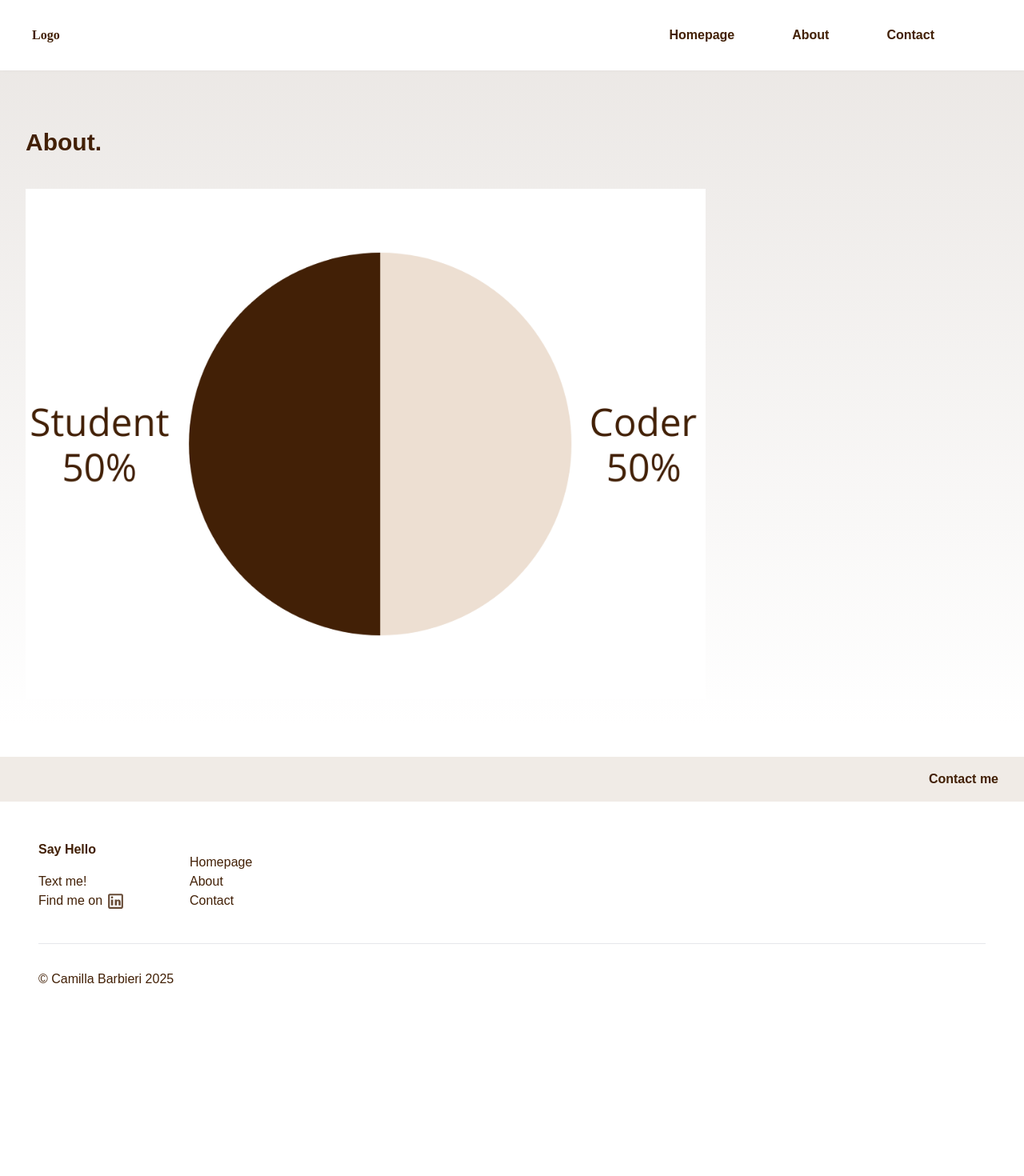
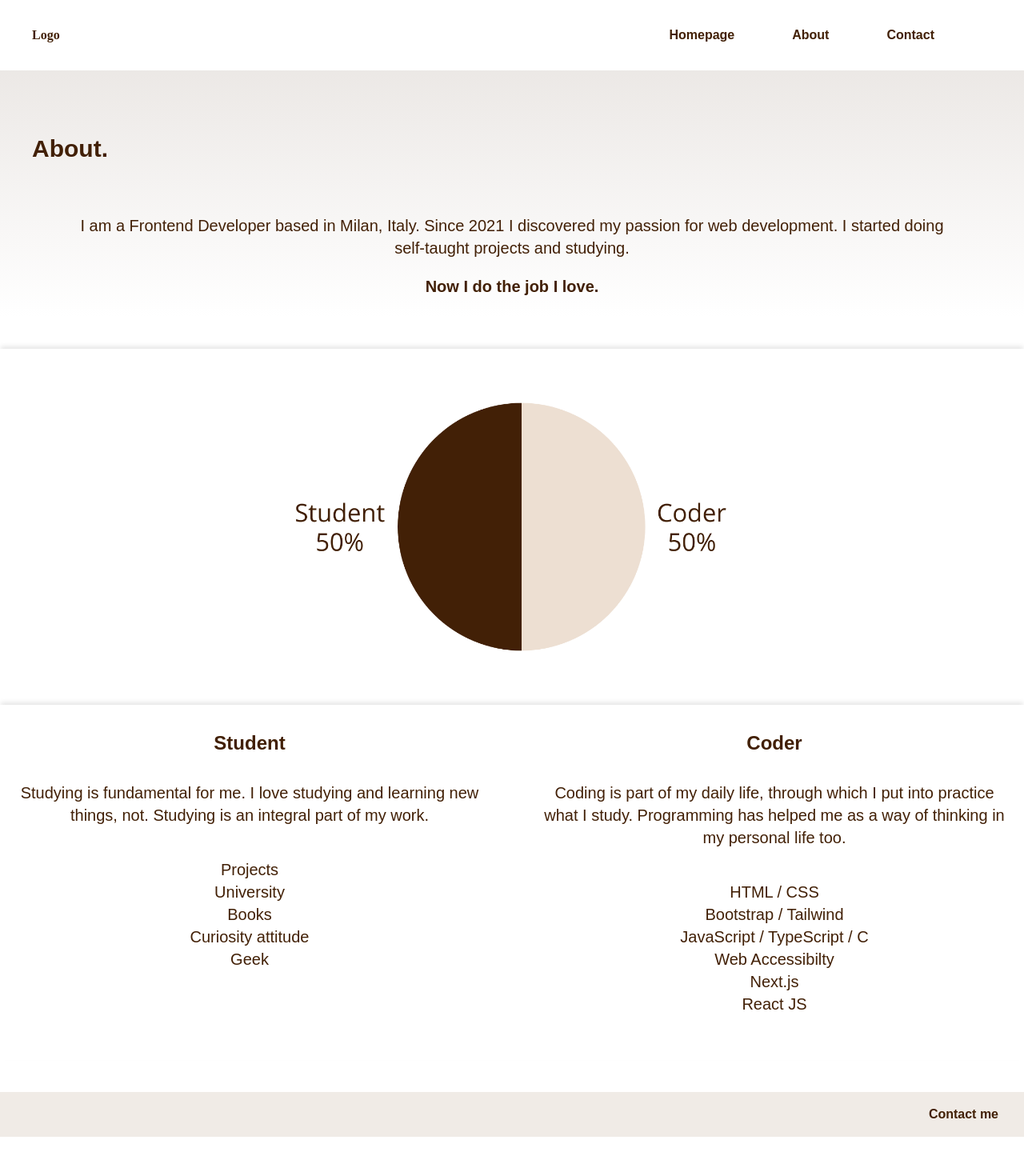
Before and after one commit to Camilla-Barb/Portfolio, a Next.js app: page /pages/about in a window 1280 px wide. Shown: the top 1470 px of the page at 80% size. Before the commit the page ends 1284 px from the top, so only its background shows below. Built offline with nearby package versions, Linux system fonts and the light colour scheme; a web font is replaced by a local one.

Commit message:
About page content & layout

```diff
--- a/src/app/api/contact/route.ts
+++ b/src/app/api/contact/route.ts
@@ -31,6 +31,7 @@ export async function POST(req: Request) {
     return NextResponse.json({ success: true, message: "Message received!" });
     // eslint-disable-next-line @typescript-eslint/no-unused-vars
   } catch (error) {
+    console.log(error);
     return NextResponse.json({ error: "Server error" }, { status: 500 });
   }
 }
--- a/src/app/component/ContactForm.tsx
+++ b/src/app/component/ContactForm.tsx
@@ -30,7 +30,7 @@ export default function ContactForm() {
       if (response.ok) {
         setFormData({ name: "", email: "", message: "" });
       } else {
-        setStatus("The message could not be sent.");
+        setStatus("The message cannot be sent.");
       }
       // eslint-disable-next-line @typescript-eslint/no-unused-vars
     } catch (error) {
--- a/src/app/component/Navbar.tsx
+++ b/src/app/component/Navbar.tsx
@@ -89,7 +89,7 @@ export default function Navbar() {
       )}
 
       {breakpoint === "desktop" && (
-        <div className="bg-white font-bold flex items-center justify-between shadow-[0_-2px_6px_rgba(0,0,0,0.1)] w-full">
+        <div className="bg-white font-bold flex items-center justify-between w-full">
           <Link className="pl-10 font-italic" href="/">
             Logo
           </Link>
--- a/src/app/pages/about/page.tsx
+++ b/src/app/pages/about/page.tsx
@@ -3,18 +3,63 @@ import Image from "next/image";
 
 export default function About() {
   return (
-    <section className="about-section p-8 bg-gradient-to-t from-white to-yellow-950/10">
-      <h1 className="text-3xl font-bold pb-10 pt-10">About.</h1>
-
+    <div className="about-section">
+      <section className="p-10 pb-6 bg-gradient-to-t from-white to-yellow-950/10">
+        <h1 className="text-3xl font-bold pb-16 pt-10">About.</h1>
+        <p className="text-xl md:pl-10 md:pr-10 text-center">
+          I am a Frontend Developer based in Milan, Italy. Since 2021 I
+          discovered my passion for web development. I started doing self-taught
+          projects and studying.
+        </p>
+        <p className="text-xl font-bold md:pl-10 md:pr-10 text-center pt-5">
+          Now I do the job I love.
+        </p>
+      </section>
+      <section className="pie-chart-section pt-10">
+        <div className="pie-chart-image flex flex-col justify-center items-center pl-5 pr-5 pb-4 pt-4 shadow-[0_-4px_6px_-1px_rgba(0,0,0,0.1)] relative overflow-hidden w-full">
           <Image
             src="/img/pie-chart.png"
-        width={850}
-        height={850}
+            width={550}
+            height={550}
             className="bg-center bg-no-repeat"
             alt=""
             priority
             aria-hidden
           />
+        </div>
+        <div className="flex flex-col max-lg:justify-center max-lg:items-center lg:flex-row lg:gap-8 pt-8 pb-10 w-full text-center text-xl shadow-[0_-4px_6px_-1px_rgba(0,0,0,0.1)] ">
+          <div className="w-full">
+            <h2 className="font-bold pb-2 text-2xl">Student</h2>
+            <p className="pt-6 pb-6 p-4">
+              Studying is fundamental for me. I love studying and learning new
+              things, not. Studying is an integral part of my work.
+            </p>
+            <ul className="max-lg:bg-yellow-900/10 p-4">
+              <li>Projects</li>
+              <li>University</li>
+              <li>Books</li>
+              <li>Curiosity attitude</li>
+              <li>Geek</li>
+            </ul>
+          </div>
+          <div className="max-lg:pt-16 w-full">
+            <h2 className="font-bold pb-2 text-2xl">Coder</h2>
+            <p className="pt-6 pb-6 p-4">
+              Coding is part of my daily life, through which I put into practice
+              what I study. Programming has helped me as a way of thinking in my
+              personal life too.
+            </p>
+            <ul className="max-lg:bg-yellow-900/10 p-4">
+              <li>HTML / CSS</li>
+              <li>Bootstrap / Tailwind</li>
+              <li>JavaScript / TypeScript / C</li>
+              <li>Web Accessibilty</li>
+              <li>Next.js</li>
+              <li>React JS</li>
+            </ul>
+          </div>
+        </div>
       </section>
+    </div>
   );
 }
```
Lines whose indentation alone changed are shown as unchanged.
